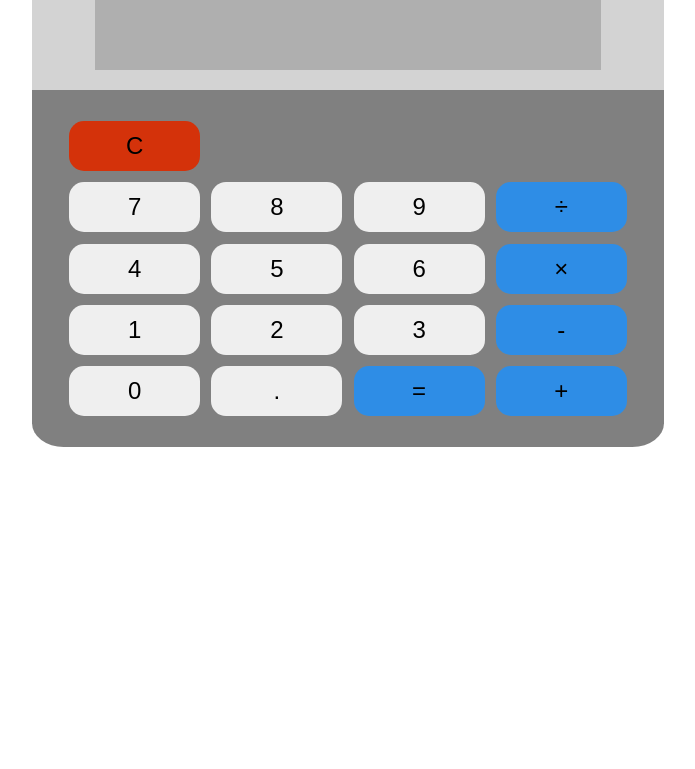
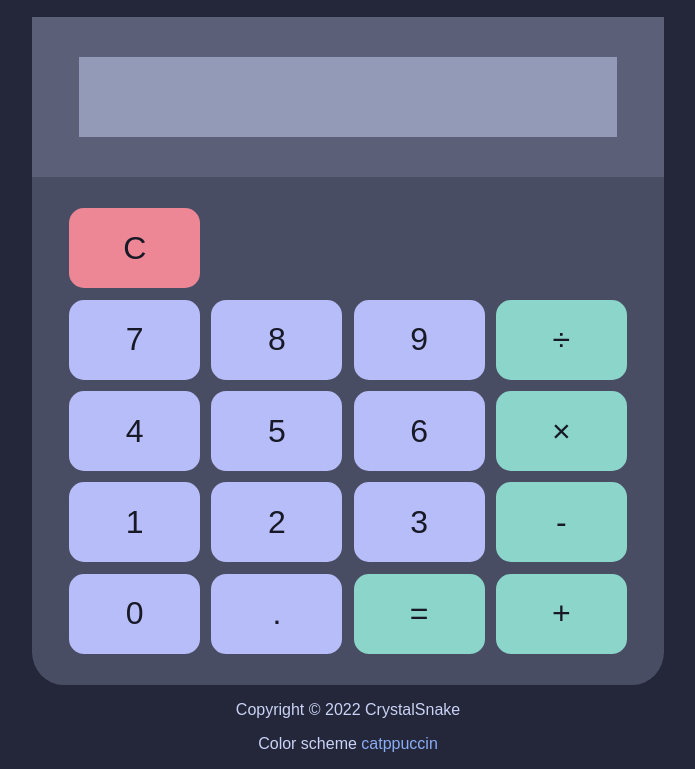
Before and after one commit to CrystalSnake/odin-calculator, a plain HTML site: page index.html in a window 1280 px wide. Shown: the part 110-879 px from the top of the page, without its empty margins (292-987 px from the left). Before the commit the page ends 800 px from the top, so only its background shows below. Drawn offline with Linux system fonts and the light colour scheme.

Commit message:
Refactor style

```diff
--- a/index.html
+++ b/index.html
@@ -9,6 +9,8 @@
     <script src="./scripts.js" defer></script>
   </head>
   <body>
+    <div class="container">
+      <main>
         <h1>Calculator</h1>
         <div class="calculator">
           <div class="display">
@@ -40,5 +42,15 @@
             <button class="operand" id="plus">+</button>
           </div>
         </div>
+      </main>
+
+      <footer>
+        <p>Copyright © 2022 CrystalSnake</p>
+        <p>
+          Color scheme
+          <a href="https://github.com/catppuccin/catppuccin">catppuccin</a>
+        </p>
+      </footer>
+    </div>
   </body>
 </html>
--- a/styles.css
+++ b/styles.css
@@ -1,26 +1,49 @@
+html,
+body {
+  height: 100%;
+}
+
+body {
+  background-color: #24273a;
+  font-family: sans-serif;
+}
+
 h1 {
   text-align: center;
+  text-transform: uppercase;
+  font-size: 3em;
+  color: #cad3f5;
+}
+
+.container {
+  display: flex;
+  flex-direction: column;
+  height: 100%;
+}
+
+main {
+  flex: 1;
 }
 
 .calculator {
   width: 50%;
   margin: auto;
-  background-color: grey;
+  background-color: #494d64;
   border-radius: 5%;
   max-width: 640px;
 }
 
 .display {
-  height: 120px;
-  background-color: lightgrey;
+  height: 160px;
+  background-color: #5b6078;
   display: flex;
   align-items: center;
 }
 
 .screen {
-  width: 80%;
+  width: 85%;
   height: 80px;
-  background-color: rgb(175, 175, 175);
+  background-color: #939ab7;
   margin: auto;
   display: flex;
   justify-content: right;
@@ -28,7 +51,8 @@ h1 {
 }
 
 #print {
-  font-size: 2em;
+  font-size: 3em;
+  color: #181926;
   margin: 0;
   padding-right: 5%;
 }
@@ -51,17 +75,30 @@ h1 {
 
 button {
   width: 23%;
-  height: 50px;
+  height: 80px;
   margin: 1%;
   border: none;
   border-radius: 15px;
-  font-size: 1.5em;
+  font-size: 2em;
+  background-color: #b7bdf8;
+  color: #181926;
 }
 
 #clear {
-  background-color: rgb(212, 50, 10);
+  background-color: #ed8796;
 }
 
 .operand {
-  background-color: rgb(46, 141, 230);
+  background-color: #8bd5ca;
 }
+
+footer {
+  text-align: center;
+  color: #cad3f5;
+  flex: 0;
+}
+
+footer a {
+  color: #8aadf4;
+  text-decoration: none;
+}
```
Lines whose indentation alone changed are shown as unchanged.
